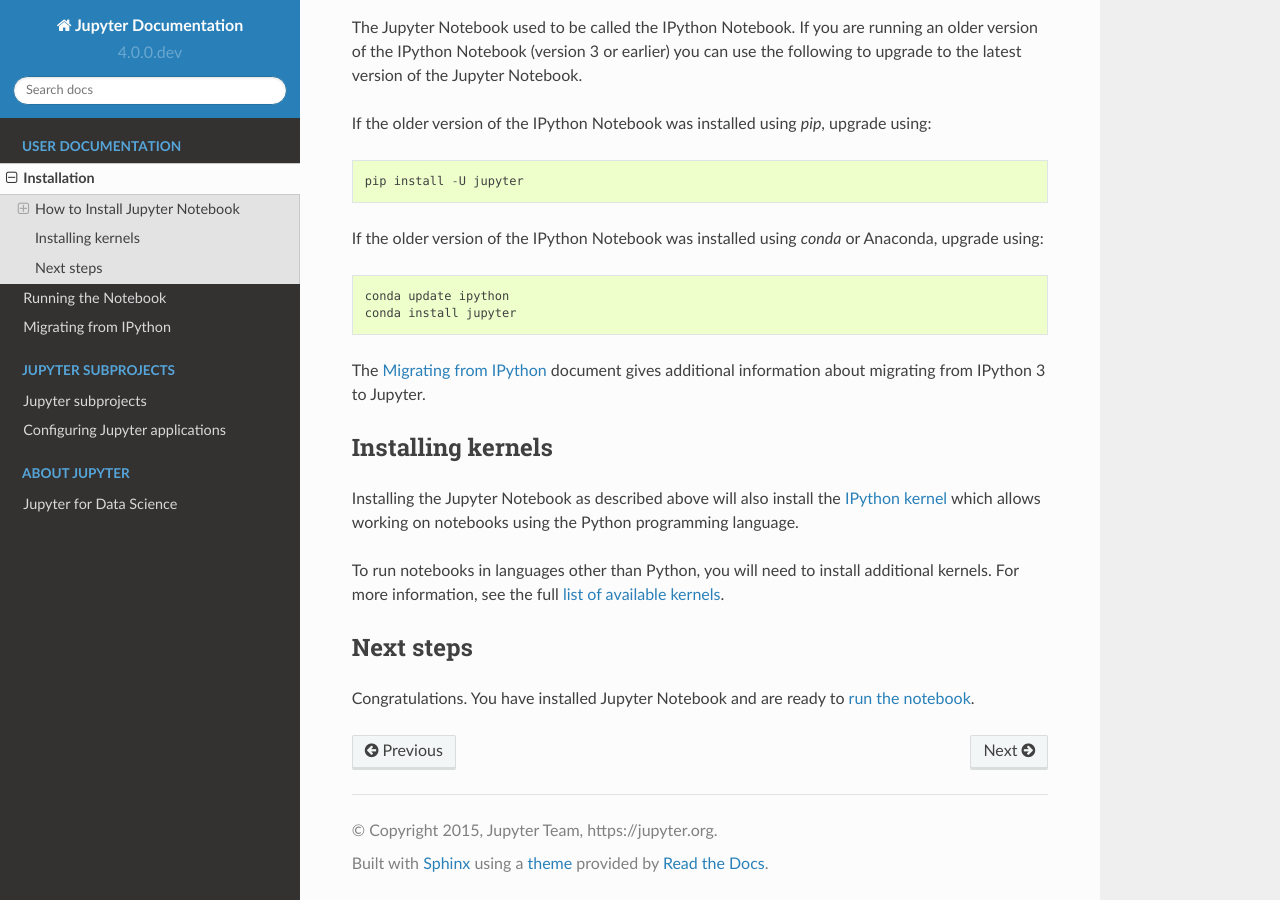
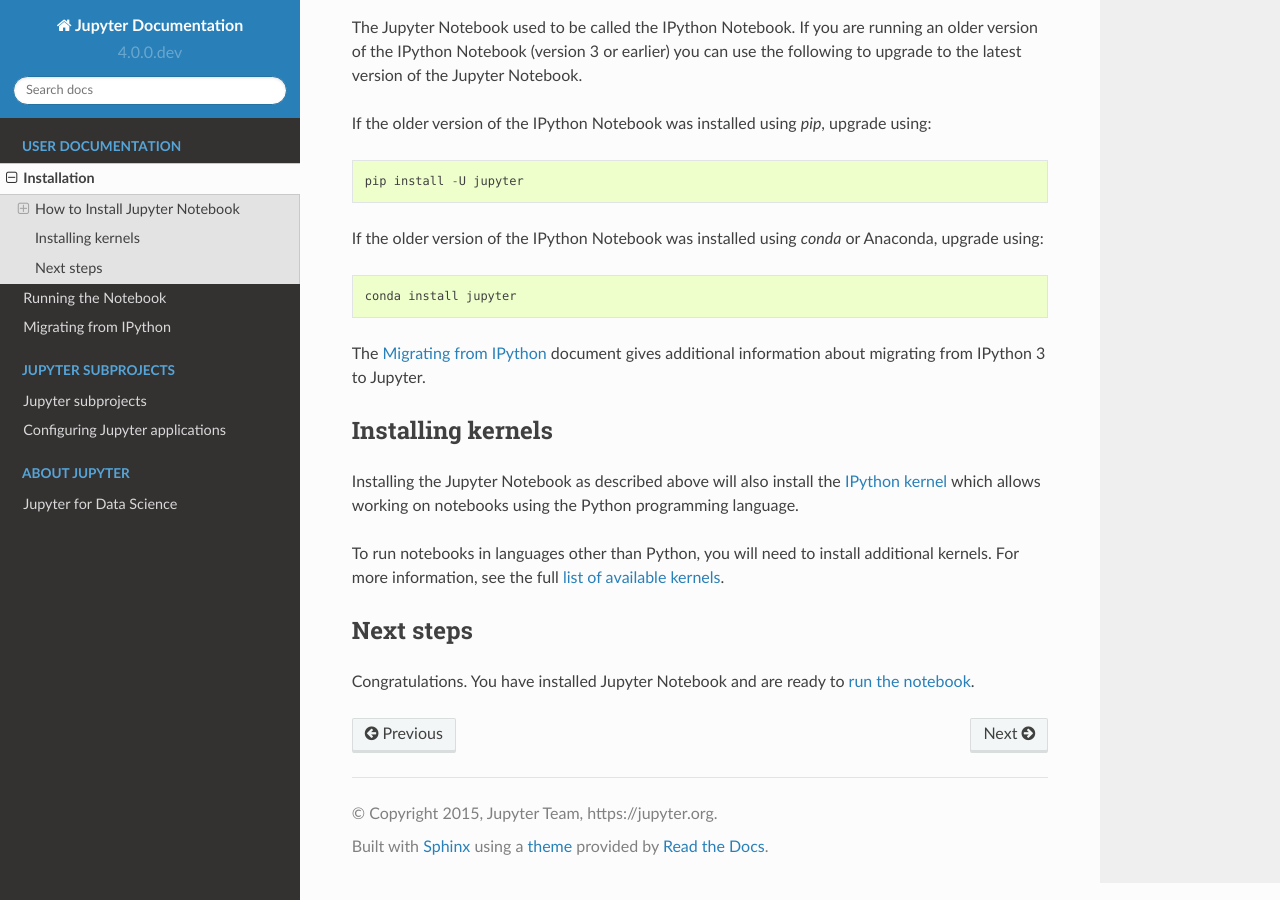
Before and after one commit to jupyter/jupyter, a Sphinx documentation site: the page built from docs/source/install.rst, in a window 1280 px wide and 900 px high, scrolled down 1952 px. Built offline with Sphinx 7.4.7 and the Read the Docs theme 2.0.0, drawn with Linux system fonts in a browser that asks for light colours; pages that are not in the unit, such as notebooks, are missing from menus.

Commit message:
remove `conda update ipython` from install instructions
`conda install jupyter` will upgrade ipython as a dependency

```diff
--- a/docs/source/install.rst
+++ b/docs/source/install.rst
@@ -121,7 +121,6 @@
 If the older version of the IPython Notebook was installed using `conda` or Anaconda,
 upgrade using::
 
-    conda update ipython
     conda install jupyter
 
 
```
